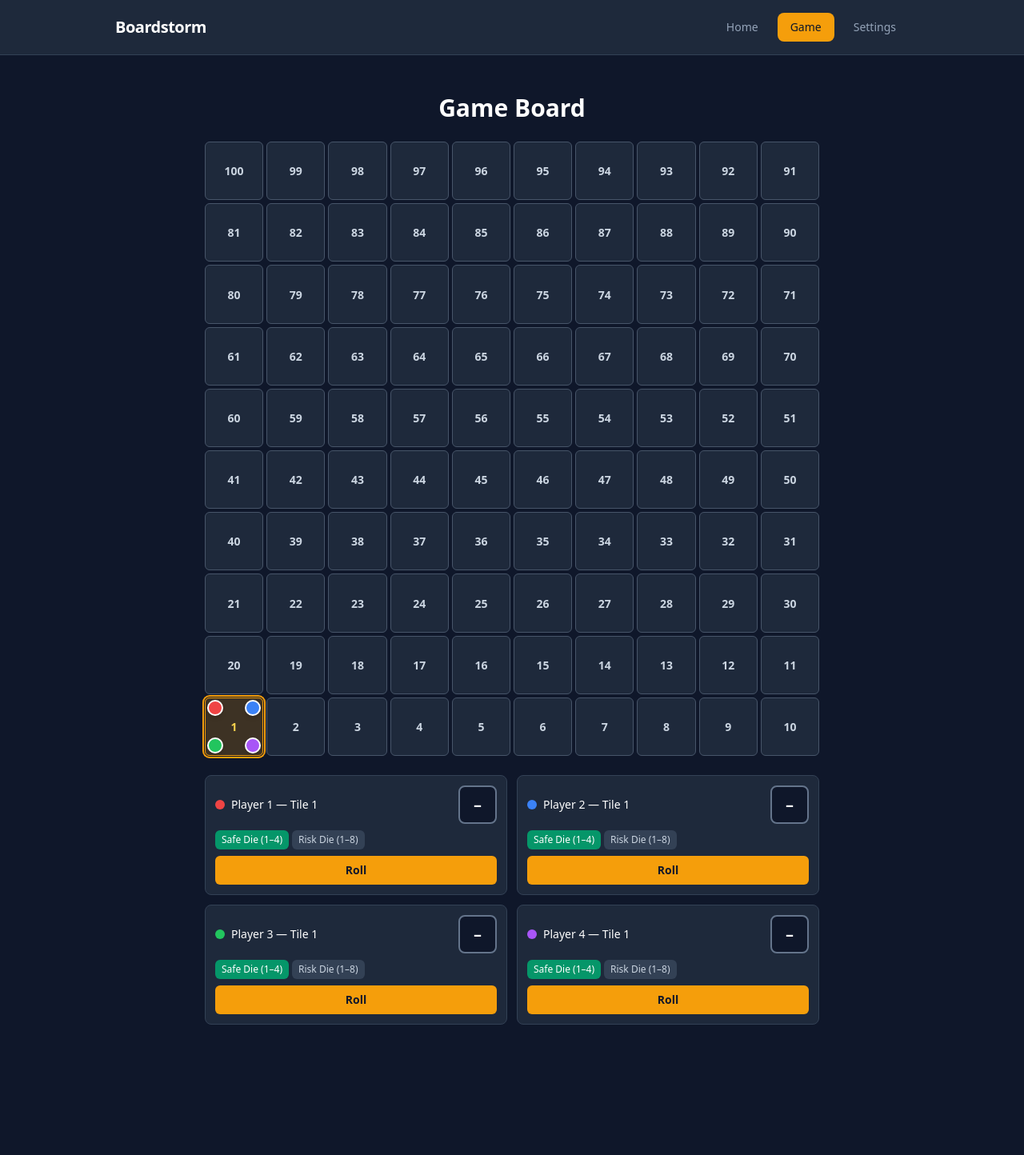
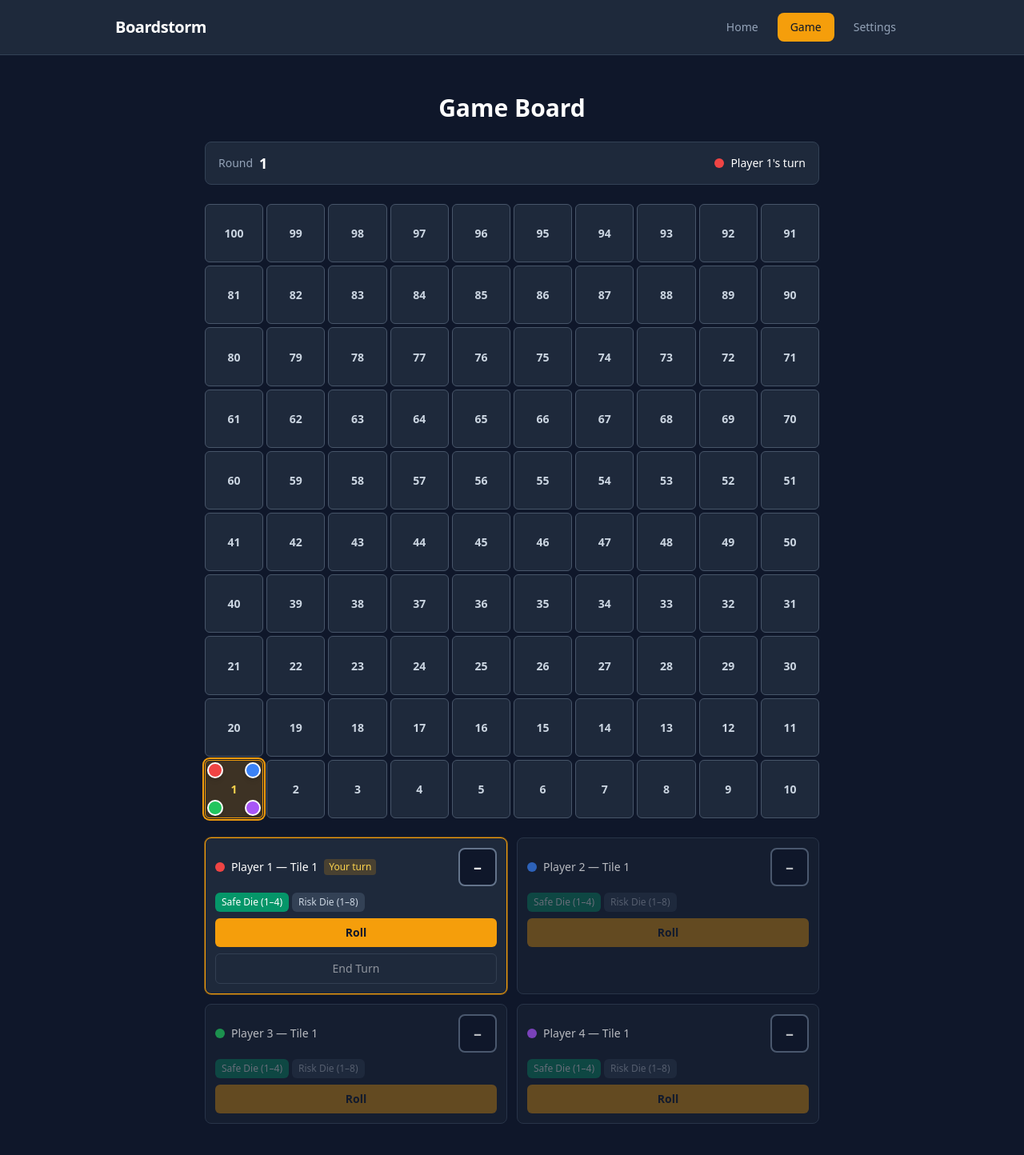
Before and after one commit to Himanshu8913/Boardstorm, a React (Vite) app: page /game in a window 1280 px wide. Shown: the top 1444 px of the page at 80% size. Before the commit the page ends 1329 px from the top, so only its background shows below. Built offline with nearby package versions, Linux system fonts and the light colour scheme.

Commit message:
feat: implement multiplayer turn system

```diff
--- a/src/components/dice/PlayerDicePanel.tsx
+++ b/src/components/dice/PlayerDicePanel.tsx
@@ -9,9 +9,12 @@ type PlayerDicePanelProps = {
   displayValue: number | null;
   lastRoll: number | null;
   isRolling: boolean;
+  isCurrentTurn: boolean;
+  canEndTurn: boolean;
   isDisabled: boolean;
   onSelectDie: (dieType: DieType) => void;
   onRoll: () => void;
+  onEndTurn: () => void;
 };
 
 export function PlayerDicePanel({
@@ -20,12 +23,23 @@ export function PlayerDicePanel({
   displayValue,
   lastRoll,
   isRolling,
+  isCurrentTurn,
+  canEndTurn,
   isDisabled,
   onSelectDie,
   onRoll,
+  onEndTurn,
 }: PlayerDicePanelProps) {
+  const panelDisabled = isDisabled || !isCurrentTurn;
+
   return (
-    <div className="flex flex-col gap-2 rounded-lg border border-slate-700 bg-boardstorm-surface p-3">
+    <div
+      className={`flex flex-col gap-2 rounded-lg border p-3 transition-colors ${
+        isCurrentTurn
+          ? 'border-boardstorm-accent bg-boardstorm-surface ring-1 ring-boardstorm-accent/40'
+          : 'border-slate-700 bg-boardstorm-surface/60 opacity-70'
+      }`}
+    >
       <div className="flex items-center justify-between gap-2">
         <span className="flex items-center gap-2 text-sm font-medium">
           <span
@@ -33,6 +47,11 @@ export function PlayerDicePanel({
             style={{ backgroundColor: player.color }}
           />
           {player.name} — Tile {player.position}
+          {isCurrentTurn && (
+            <span className="rounded bg-boardstorm-accent/20 px-1.5 py-0.5 text-xs text-amber-300">
+              Your turn
+            </span>
+          )}
         </span>
         <DiceDisplay value={displayValue} isRolling={isRolling} />
       </div>
@@ -40,17 +59,28 @@ export function PlayerDicePanel({
       <DiceSelector
         selected={selectedDie}
         onSelect={onSelectDie}
-        disabled={isDisabled}
+        disabled={panelDisabled}
       />
 
       <button
         type="button"
-        disabled={isDisabled}
+        disabled={panelDisabled}
         onClick={onRoll}
         className="rounded-md bg-boardstorm-accent px-3 py-2 text-sm font-semibold text-boardstorm-bg hover:opacity-90 disabled:opacity-50"
       >
         {isRolling ? 'Rolling…' : 'Roll'}
       </button>
+
+      {isCurrentTurn && (
+        <button
+          type="button"
+          disabled={!canEndTurn || isDisabled}
+          onClick={onEndTurn}
+          className="rounded-md border border-slate-600 px-3 py-2 text-sm font-medium text-white hover:bg-slate-700 disabled:opacity-50"
+        >
+          End Turn
+        </button>
+      )}
 
       {lastRoll !== null && !isRolling && (
         <p className="text-xs text-boardstorm-muted">
--- /dev/null
+++ b/src/components/game/TurnHud.tsx
@@ -0,0 +1,26 @@
+import type { Player } from '@/types/player';
+
+type TurnHudProps = {
+  round: number;
+  currentPlayer: Player;
+};
+
+export function TurnHud({ round, currentPlayer }: TurnHudProps) {
+  return (
+    <div className="flex w-full max-w-3xl items-center justify-between rounded-lg border border-slate-700 bg-boardstorm-surface px-4 py-3">
+      <div className="flex items-center gap-2">
+        <span className="text-sm text-boardstorm-muted">Round</span>
+        <span className="text-lg font-bold text-white">{round}</span>
+      </div>
+      <div className="flex items-center gap-2">
+        <span
+          className="inline-block h-3 w-3 rounded-full"
+          style={{ backgroundColor: currentPlayer.color }}
+        />
+        <span className="text-sm font-medium text-white">
+          {currentPlayer.name}&apos;s turn
+        </span>
+      </div>
+    </div>
+  );
+}
--- a/src/pages/GamePage.tsx
+++ b/src/pages/GamePage.tsx
@@ -1,6 +1,7 @@
-import { useCallback, useState } from 'react';
+import { useCallback, useMemo, useState } from 'react';
 import { GameBoard } from '@/components/board/GameBoard';
 import { PlayerDicePanel } from '@/components/dice/PlayerDicePanel';
+import { TurnHud } from '@/components/game/TurnHud';
 import { INITIAL_PLAYERS, type Player } from '@/types/player';
 import type { DieType } from '@/types/dice';
 import { BOARD_TILE_COUNT } from '@/utils/boardLayout';
@@ -10,6 +11,12 @@ import {
   animatePlayerToPosition,
   calculateTargetPosition,
 } from '@/utils/playerMovement';
+import {
+  advanceTurn,
+  createInitialTurnState,
+  getCurrentPlayerId,
+  isPlayersTurn,
+} from '@/utils/turnManager';
 
 const DEFAULT_DICE: Record<number, DieType> = {
   1: 'safe',
@@ -18,8 +25,13 @@ const DEFAULT_DICE: Record<number, DieType> = {
   4: 'safe',
 };
 
+const INITIAL_TURN_STATE = createInitialTurnState(
+  INITIAL_PLAYERS.map((player) => player.id),
+);
+
 export function GamePage() {
   const [players, setPlayers] = useState<Player[]>(INITIAL_PLAYERS);
+  const [turnState, setTurnState] = useState(INITIAL_TURN_STATE);
   const [selectedDice, setSelectedDice] =
     useState<Record<number, DieType>>(DEFAULT_DICE);
   const [displayValues, setDisplayValues] = useState<
@@ -27,8 +39,15 @@ export function GamePage() {
   >({});
   const [lastRolls, setLastRolls] = useState<Record<number, number | null>>({});
   const [activePlayerId, setActivePlayerId] = useState<number | null>(null);
+  const [canEndTurn, setCanEndTurn] = useState(false);
 
   const isBusy = activePlayerId !== null;
+  const currentPlayerId = getCurrentPlayerId(turnState);
+
+  const currentPlayer = useMemo(
+    () => players.find((player) => player.id === currentPlayerId)!,
+    [players, currentPlayerId],
+  );
 
   const updatePlayerPosition = useCallback(
     (playerId: number, position: number) => {
@@ -42,12 +61,12 @@ export function GamePage() {
   );
 
   /**
-   * Rolls the chosen die for a player, plays the roll animation,
+   * Rolls the chosen die for the current player, plays the roll animation,
    * then moves the token forward by the rolled amount.
    */
   const handleRoll = useCallback(
     async (playerId: number) => {
-      if (isBusy) {
+      if (isBusy || !isPlayersTurn(turnState, playerId)) {
         return;
       }
 
@@ -65,6 +84,7 @@ export function GamePage() {
       );
 
       setActivePlayerId(playerId);
+      setCanEndTurn(false);
       setDisplayValues((current) => ({ ...current, [playerId]: null }));
 
       await playDiceRollAnimation(dieType, rollResult, (value) => {
@@ -82,13 +102,25 @@ export function GamePage() {
       }
 
       setActivePlayerId(null);
+      setCanEndTurn(true);
     },
-    [isBusy, players, selectedDice, updatePlayerPosition],
+    [isBusy, players, selectedDice, turnState, updatePlayerPosition],
   );
+
+  /** Ends the current player's turn and passes play to the next player. */
+  const handleEndTurn = useCallback(() => {
+    if (!canEndTurn || isBusy) {
+      return;
+    }
+
+    setCanEndTurn(false);
+    setTurnState((current) => advanceTurn(current));
+  }, [canEndTurn, isBusy]);
 
   return (
     <section className="flex flex-col items-center gap-6 py-4">
       <h1 className="text-2xl font-bold sm:text-3xl">Game Board</h1>
+      <TurnHud round={turnState.round} currentPlayer={currentPlayer} />
       <GameBoard players={players} />
       <div className="grid w-full max-w-3xl grid-cols-1 gap-3 sm:grid-cols-2">
         {players.map((player) => (
@@ -99,6 +131,8 @@ export function GamePage() {
             displayValue={displayValues[player.id] ?? null}
             lastRoll={lastRolls[player.id] ?? null}
             isRolling={activePlayerId === player.id}
+            isCurrentTurn={player.id === currentPlayerId}
+            canEndTurn={canEndTurn && player.id === currentPlayerId}
             isDisabled={isBusy}
             onSelectDie={(dieType) =>
               setSelectedDice((current) => ({
@@ -107,6 +141,7 @@ export function GamePage() {
               }))
             }
             onRoll={() => handleRoll(player.id)}
+            onEndTurn={handleEndTurn}
           />
         ))}
       </div>
--- /dev/null
+++ b/src/types/turn.ts
@@ -0,0 +1,9 @@
+/** Tracks whose turn it is and how many full rounds have been played. */
+export type TurnState = {
+  /** Index into `playerOrder` for the active player. */
+  currentPlayerIndex: number;
+  /** Full rounds completed. Starts at 1 on a new game. */
+  round: number;
+  /** Player IDs in turn order. */
+  playerOrder: number[];
+};
--- /dev/null
+++ b/src/utils/turnManager.ts
@@ -0,0 +1,52 @@
+import type { TurnState } from '@/types/turn';
+
+/**
+ * Creates the initial turn state for a new game.
+ * The first player in `playerOrder` takes the opening turn on round 1.
+ *
+ * @param playerOrder - Player IDs in the order they will take turns
+ */
+export function createInitialTurnState(playerOrder: number[]): TurnState {
+  return {
+    currentPlayerIndex: 0,
+    round: 1,
+    playerOrder,
+  };
+}
+
+/**
+ * Returns the player ID whose turn it currently is.
+ *
+ * @param turnState - Current turn state
+ */
+export function getCurrentPlayerId(turnState: TurnState): number {
+  return turnState.playerOrder[turnState.currentPlayerIndex];
+}
+
+/**
+ * Advances to the next player in order. When the last player ends their
+ * turn, play wraps to the first player and the round counter increments.
+ *
+ * @param turnState - Current turn state
+ */
+export function advanceTurn(turnState: TurnState): TurnState {
+  const nextIndex =
+    (turnState.currentPlayerIndex + 1) % turnState.playerOrder.length;
+  const completedRound = nextIndex === 0;
+
+  return {
+    ...turnState,
+    currentPlayerIndex: nextIndex,
+    round: completedRound ? turnState.round + 1 : turnState.round,
+  };
+}
+
+/**
+ * Checks whether a given player is allowed to act on the current turn.
+ *
+ * @param turnState - Current turn state
+ * @param playerId - Player to check
+ */
+export function isPlayersTurn(turnState: TurnState, playerId: number): boolean {
+  return getCurrentPlayerId(turnState) === playerId;
+}
```
